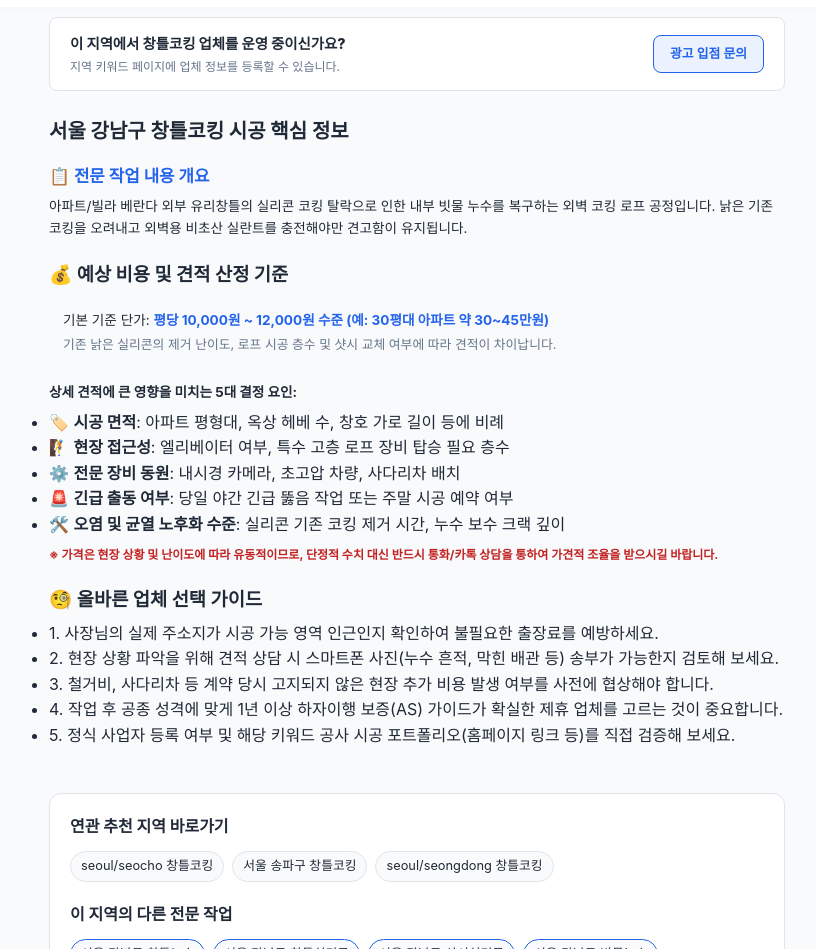
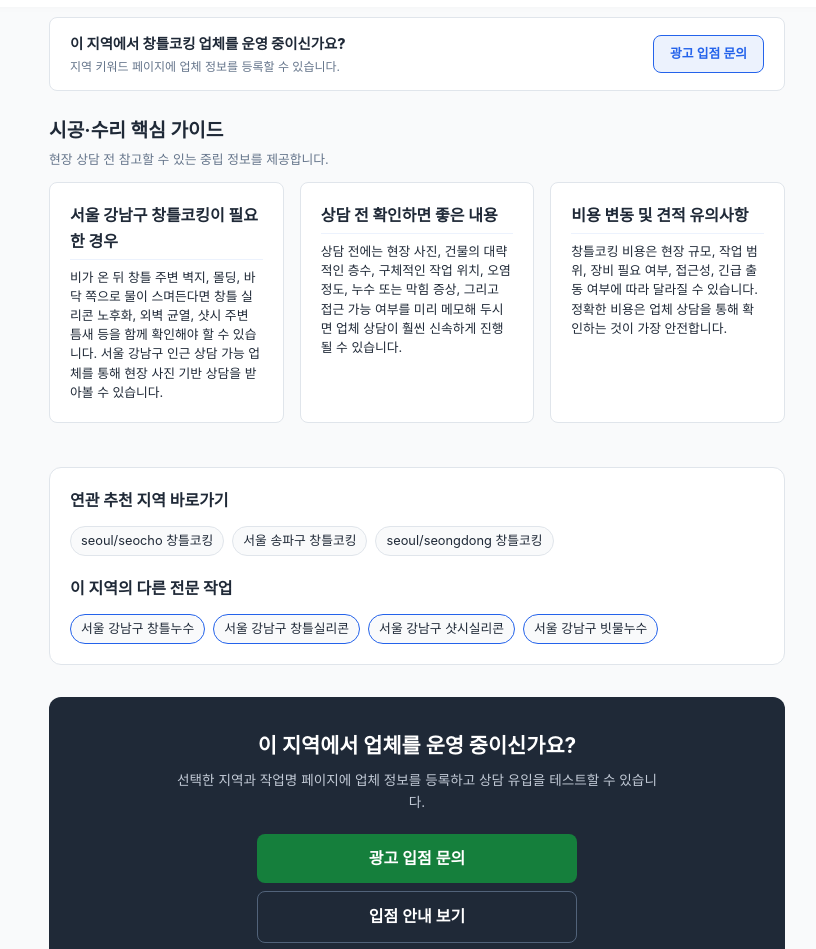
Before and after one commit to wogus5695-ctrl/dongnebook-01, a website built with Vite: page landing.html in a window 1280 px wide. Shown: the part 793-1742 px from the top of the page, without its empty margins (223-1039 px from the left). Built offline with nearby package versions, Linux system fonts and the light colour scheme.

Commit message:
fix: landing.html 정보성 섹션 중립화 개편 및 구체적 수치 가격 전면 제거

```diff
--- a/landing.html
+++ b/landing.html
@@ -29,7 +29,7 @@
       padding: 20px;
       margin-top: 20px;
     }
-    /* 소형 B2B 띠 배너 양식 추가 */
+    /* 소형 B2B 띠 배너 양식 */
     .mini-ad-banner {
       background-color: var(--bg-card);
       border: 1px solid var(--border-color);
@@ -50,6 +50,36 @@
         padding: 14px 20px;
       }
     }
+    /* B2C 중립 정보 카드 스타일 */
+    .info-card-grid {
+      display: grid;
+      grid-template-columns: 1fr;
+      gap: 16px;
+      margin-top: 12px;
+    }
+    @media(min-width: 768px) {
+      .info-card-grid {
+        grid-template-columns: repeat(3, 1fr);
+      }
+    }
+    .info-mini-card {
+      background-color: var(--bg-card);
+      border: 1px solid var(--border-color);
+      border-radius: 8px;
+      padding: 20px;
+    }
+    .info-mini-card h3 {
+      font-size: 1rem;
+      color: var(--secondary);
+      margin-bottom: 8px;
+      border-bottom: 1.5px solid var(--primary-light);
+      padding-bottom: 4px;
+    }
+    .info-mini-card p {
+      font-size: 0.8rem;
+      color: var(--text-dark);
+      line-height: 1.5;
+    }
   </style>
 </head>
 <body class="has-sticky-bottom">
@@ -59,21 +89,18 @@
 
   <main class="container">
 
-    <!-- 1. Hero 섹션 (광고주용 CTA 완전 배제 및 소비자 중심 2개 버튼 안착) -->
+    <!-- 1. Hero 섹션 -->
     <section class="section" style="border-bottom: 1px solid var(--border-color); padding-bottom: 20px;">
       <nav style="font-size: 0.8rem; color: var(--text-muted); margin-bottom: 8px;">
         홈 > <span id="bread-region">지역</span> > <span id="bread-category">카테고리</span> > <span id="bread-task" style="color: var(--text-dark); font-weight: bold;">작업</span>
       </nav>
-      <!-- H1 1회 사용 준수 -->
       <h1 class="section-title" id="landing-h1" style="font-size: 1.6rem; color: var(--secondary);">
         [지역명] [작업명] 업체 찾기
       </h1>
-      <!-- H1 바로 아래 소비자 중심 맞춤형 보조 문구 -->
       <p class="section-subtitle" id="landing-subtitle" style="margin-bottom: 16px; line-height: 1.5; color: var(--text-dark);">
         [지역명] 인근에서 [작업명] 상담 가능한 업체 정보를 확인하세요.
       </p>
 
-      <!-- 광고 신청 버튼 배제하고 순수 소비자용 CTA 2개 배치 (광고 신청 버튼 미배치) -->
       <div style="display: flex; gap: 8px; max-width: 380px;">
         <a href="#listings-section" class="btn btn-primary" style="font-size: 0.85rem; padding: 10px 14px; flex: 1;">상담 가능 업체 보기</a>
         <a href="/apply.html" id="landing-hero-apply-btn" class="btn btn-outline" style="font-size: 0.85rem; padding: 10px 14px; flex: 1; background-color: white;">[작업명] 문의하기</a>
@@ -90,7 +117,7 @@
         <!-- JS 렌더링 -->
       </div>
 
-      <!-- [소형 B2B 입점 배너] 업체 리스트 바로 하부 추가 완료 -->
+      <!-- 소형 B2B 입점 배너 -->
       <div class="mini-ad-banner" id="listings-mini-ad-banner">
         <div>
           <h4 style="font-size: 0.9rem; color: var(--secondary); font-weight: 800;" id="mini-ad-title">이 지역에서 [작업명] 업체를 운영 중이신가요?</h4>
@@ -99,7 +126,7 @@
         <a href="/apply.html" id="mini-ad-apply-link" class="btn btn-outline" style="width: auto; font-size: 0.8rem; padding: 8px 16px; white-space: nowrap; border-color: var(--primary); color: var(--primary); background-color: var(--primary-light);">광고 입점 문의</a>
       </div>
 
-      <!-- 업체가 없는 경우의 대체 UI (Fallback) -->
+      <!-- 업체가 없는 경우의 대체 UI -->
       <div class="fallback-box" id="landing-fallback" style="display: none;">
         <span class="ad-badge" style="background-color: hsl(0, 80%, 95%); color: hsl(0, 80%, 35%); border-color: hsl(0, 80%, 90%);">입점 모집 중</span>
         <h3 style="font-size: 1.15rem; color: var(--text-dark); margin: 12px 0 6px;">현재 이 지역의 광고 등록 업체를 모집 중입니다</h3>
@@ -114,50 +141,34 @@
       </div>
     </section>
 
-    <!-- 4. 작업 정보 섹션 & 5. 예상 비용 안내 섹션 -->
+    <!-- 4. 정보성 가이드 섹션 (3단 중립 카드형 구조 전면 개편 완료) -->
     <section class="section" style="padding: 12px 0;">
-      <div class="guide-box" style="margin-top: 0;">
-        <h2 style="font-size: 1.25rem; color: var(--secondary); margin-bottom: 16px;" id="info-section-title">[작업명] 시공 핵심 상식</h2>
+      <h2 style="font-size: 1.2rem; margin-bottom: 4px;">시공·수리 핵심 가이드</h2>
+      <p style="font-size: 0.8rem; color: var(--text-muted); margin-bottom: 12px;">현장 상담 전 참고할 수 있는 중립 정보를 제공합니다.</p>
 
-        <!-- 시공 정보 설명 -->
-        <div style="margin-bottom: 20px;">
-          <h3 style="font-size: 1.05rem; color: var(--primary);">📋 전문 작업 내용 개요</h3>
-          <p style="font-size: 0.85rem; color: var(--text-dark); line-height: 1.6; margin-top: 6px;" id="task-info-desc">
-            설명 로딩 중...
+      <div class="info-card-grid">
+        <!-- 섹션 1: {지역명} {작업명}이 필요한 경우 (동적 바인딩) -->
+        <div class="info-mini-card">
+          <h3 id="info-section1-title">[지역명] [작업명]이 필요한 경우</h3>
+          <p id="info-section1-desc">
+            상가, 사무실, 건물 외부, 주거 공간 등에서 시공 작업이 필요한 상황은 현장 구조와 오염도, 누수 범위, 막힘 원인에 따라 달라질 수 있습니다. 가까운 상담 가능 업체를 통해 현재 상황에 맞는 조언을 받아보는 것이 좋습니다.
           </p>
         </div>
 
-        <!-- 예상 비용 안내 -->
-        <div style="margin-bottom: 20px;">
-          <h3>💰 예상 비용 및 견적 산정 기준</h3>
-          <p style="font-size: 0.85rem; color: var(--text-dark); line-height: 1.6; background-color: var(--bg-main); padding: 14px; border-radius: 8px; margin-top: 6px;">
-            기본 기준 단가: <strong id="task-price-standard" style="color: var(--primary);">로딩 중...</strong><br>
-            <span id="task-price-note" style="font-size: 0.8rem; color: var(--text-muted); display: block; margin-top: 4px;"></span>
-          </p>
-
-          <h4 style="font-size: 0.85rem; font-weight: 700; margin-top: 12px; color: var(--secondary);">상세 견적에 큰 영향을 미치는 5대 결정 요인:</h4>
-          <ul class="guide-list" style="margin-top: 6px;" id="price-factors-list">
-            <li>🏷️ <strong>시공 면적</strong>: 아파트 평형대, 옥상 헤베 수, 창호 가로 길이 등에 비례</li>
-            <li>🧗 <strong>현장 접근성</strong>: 엘리베이터 여부, 특수 고층 로프 장비 탑승 필요 층수</li>
-            <li>⚙️ <strong>전문 장비 동원</strong>: 내시경 카메라, 초고압 차량, 사다리차 배치</li>
-            <li>🚨 <strong>긴급 출동 여부</strong>: 당일 야간 긴급 뚫음 작업 또는 주말 시공 예약 여부</li>
-            <li>🛠️ <strong>오염 및 균열 노후화 수준</strong>: 실리콘 기존 코킹 제거 시간, 누수 보수 크랙 깊이</li>
-          </ul>
-          <p style="font-size: 0.75rem; color: hsl(0, 70%, 45%); margin-top: 8px; font-weight: 700;">
-            ※ 가격은 현장 상황 및 난이도에 따라 유동적이므로, 단정적 수치 대신 반드시 통화/카톡 상담을 통하여 가견적 조율을 받으시길 바랍니다.
+        <!-- 섹션 2: 상담 전 확인하면 좋은 내용 -->
+        <div class="info-mini-card">
+          <h3>상담 전 확인하면 좋은 내용</h3>
+          <p>
+            상담 전에는 현장 사진, 건물의 대략적인 층수, 구체적인 작업 위치, 오염 정도, 누수 또는 막힘 증상, 그리고 접근 가능 여부를 미리 메모해 두시면 업체 상담이 훨씬 신속하게 진행될 수 있습니다.
           </p>
         </div>
 
-        <!-- 6. 업체 선택 기준 섹션 -->
-        <div>
-          <h3>🧐 올바른 업체 선택 가이드</h3>
-          <ul class="guide-list" style="margin-top: 6px;">
-            <li>1. 사장님의 실제 주소지가 시공 가능 영역 인근인지 확인하여 불필요한 출장료를 예방하세요.</li>
-            <li>2. 현장 상황 파악을 위해 견적 상담 시 스마트폰 사진(누수 흔적, 막힌 배관 등) 송부가 가능한지 검토해 보세요.</li>
-            <li>3. 철거비, 사다리차 등 계약 당시 고지되지 않은 현장 추가 비용 발생 여부를 사전에 협상해야 합니다.</li>
-            <li>4. 작업 후 공종 성격에 맞게 1년 이상 하자이행 보증(AS) 가이드가 확실한 제휴 업체를 고르는 것이 중요합니다.</li>
-            <li>5. 정식 사업자 등록 여부 및 해당 키워드 공사 시공 포트폴리오(홈페이지 링크 등)를 직접 검증해 보세요.</li>
-          </ul>
+        <!-- 섹션 3: 비용은 현장 조건에 따라 달라집니다 -->
+        <div class="info-mini-card">
+          <h3>비용 변동 및 견적 유의사항</h3>
+          <p id="info-section3-desc">
+            [작업명] 시공 비용은 현장 규모, 세부 작업 범위, 동원되는 전문 장비 필요 여부, 현장 접근성, 긴급 출동 필요성에 따라 달라질 수 있습니다. 상세한 정확한 견적은 등록 업체의 개별 무상 상담을 통해 직접 확인하시는 것이 가장 안전합니다.
+          </p>
         </div>
       </div>
     </section>
@@ -177,7 +188,7 @@
       </div>
     </section>
 
-    <!-- 8. 광고주 전환 섹션 (순화 적용 완료) -->
+    <!-- 8. 광고주 전환 섹션 -->
     <section class="section text-center" style="background-color: var(--secondary); color: white; border-radius: var(--border-radius); padding: 32px; margin-top: 20px;">
       <h2 style="font-size: 1.3rem; margin-bottom: 8px;">이 지역에서 업체를 운영 중이신가요?</h2>
       <p style="font-size: 0.85rem; color: hsl(215, 20%, 80%); line-height: 1.6; margin-bottom: 20px; max-width: 480px; margin-left: auto; margin-right: auto;">
@@ -199,7 +210,7 @@
 
   </main>
 
-  <!-- 맥락 인지형 모바일 하단 고정 CTA 바 (여기서도 광고 대신 전화 상담 및 문의하기로 교정 유지) -->
+  <!-- 맥락 인지형 모바일 하단 고정 CTA 바 -->
   <div class="sticky-cta-bar" id="landing-sticky-bar">
     <div class="sticky-cta-container">
       <a href="tel:010-1234-5678" id="sticky-call-btn" class="btn btn-accent sticky-cta-btn" style="flex: 2;">📞 다이렉트 신속 전화 연결</a>
@@ -241,11 +252,29 @@
 
       // H1 구조 유지
       document.getElementById('landing-h1').textContent = `${regionName} ${taskName} 업체 찾기`;
-      document.getElementById('info-section-title').textContent = `${regionName} ${taskName} 시공 핵심 정보`;
       document.getElementById('landing-faq-title').textContent = `${regionName} ${taskName} 자주 묻는 질문 (FAQ)`;
 
       // 섹션명 변경
       document.getElementById('listings-main-title').textContent = `${regionName} 인근 상담 가능 업체`;
+
+      // B2C 중립 정보 카드 헤더 및 텍스트 갱신 (1번 및 3번 섹션 동적 반영)
+      document.getElementById('info-section1-title').textContent = `${regionName} ${taskName}이 필요한 경우`;
+      document.getElementById('info-section3-desc').textContent = `${taskName} 비용은 현장 규모, 작업 범위, 장비 필요 여부, 접근성, 긴급 출동 여부에 따라 달라질 수 있습니다. 정확한 비용은 업체 상담을 통해 확인하는 것이 가장 안전합니다.`;
+
+      // 작업명별 문맥 동적 적용
+      let flowText = "";
+      if (catParam === 'general-cleaning') {
+        flowText = `상가 전면 유리, 사무실 창문, 건물 외부 유리는 먼지, 빗물 자국, 배기가스 오염이 쌓이면 내부 청결감과 매장 인상에 영향을 줄 수 있습니다. ${regionName}처럼 상가와 업무시설이 많은 지역에서는 정기적인 유리창청소 문의가 발생할 수 있습니다.`;
+      } else if (catParam === 'window-caulking') {
+        flowText = `비가 온 뒤 창틀 주변 벽지, 몰딩, 바닥 쪽으로 물이 스며든다면 창틀 실리콘 노후화, 외벽 균열, 샷시 주변 틈새 등을 함께 확인해야 할 수 있습니다. ${regionName} 인근 상담 가능 업체를 통해 현장 사진 기반 상담을 받아볼 수 있습니다.`;
+      } else if (catParam === 'drain-clog') {
+        flowText = `싱크대, 변기, 배수구 막힘은 사용 환경, 배관 구조, 이물질 유입 여부에 따라 원인이 달라질 수 있습니다. ${regionName} 인근 상담 가능 업체에 증상과 사진을 전달하면 상담이 더 빠르게 진행될 수 있습니다.`;
+      } else if (catParam === 'waterproof-leak') {
+        flowText = `옥상, 외벽, 베란다 누수는 균열 위치, 방수층 상태, 빗물 유입 경로에 따라 점검 방식이 달라질 수 있습니다. ${regionName} 인근 상담 가능 업체를 통해 현장 조건에 맞는 상담을 받아보는 것이 좋습니다.`;
+      } else {
+        flowText = `상가, 사무실, 건물 외부, 주거 공간 등에서 ${taskName}이 필요한 상황은 현장 구조와 오염도, 누수 범위, 막힘 원인에 따라 달라질 수 있습니다. ${regionName} 인근 상담 가능 업체를 통해 현재 상황에 맞는 상담을 받아보는 것이 좋습니다.`;
+      }
+      document.getElementById('info-section1-desc').textContent = flowText;
 
       // 소형 B2B 띠 배너 제목 동적 치환
       document.getElementById('mini-ad-title').textContent = `이 지역에서 ${taskName} 업체를 운영 중이신가요?`;
@@ -298,22 +327,6 @@
       // Open Graph 주입
       document.querySelector("meta[property='og:title']").setAttribute('content', `${regionName} ${taskName} 업체 찾기 | 동네책자`);
       document.querySelector("meta[property='og:description']").setAttribute('content', `${regionName}에서 ${taskName} 해결을 위해 입점된 전문 광고 업체의 전화/카톡 정보를 바로 안내받으세요.`);
-
-      // 3. 작업 설명 및 가격 정보 바인딩
-      let taskDesc = "";
-      if (currentCat.id === 'general-cleaning') {
-        taskDesc = `유리창청소, 외벽청소, 이사/입주 전 준공청소 등 전문 가구 시방을 준수하여 미세 공사 가루와 찌든 유기 오염을 완전히 지워내는 청결 도급 공정입니다. 고층 빌딩이나 창틀 외부 시공의 경우 사다리차나 스카이차 배치가 수반될 수 있습니다.`;
-      } else if (currentCat.id === 'waterproof-leak') {
-        taskDesc = `건물 외벽 균열 보수, 옥상 우레탄 크랙 필링 및 누수 배관 탐지 해결 공정입니다. 빗물이 누수되는 미세 위치를 파악하기 위해 가스 탐지기와 열화상 진단 카메라가 동원될 수 있습니다.`;
-      } else if (currentCat.id === 'window-caulking') {
-        taskDesc = `아파트/빌라 베란다 외부 유리창틀의 실리콘 코킹 탈락으로 인한 내부 빗물 누수를 복구하는 외벽 코킹 로프 공정입니다. 낡은 기존 코킹을 오려내고 외벽용 비초산 실란트를 충전해야만 견고함이 유지됩니다.`;
-      } else {
-        taskDesc = `싱크대 기름 응고 역류 차단, 화장실 배구구 막힘 파쇄 및 공용 오수관 배관 내시경 촬영/고압세척 뚫음 공정입니다. 자주 재발하는 막힘이라면 배관 경사 굴곡 상태를 카메라로 정밀 확인하는 스케일링 세척이 필수적입니다.`;
-      }
-
-      document.getElementById('task-info-desc').textContent = taskDesc;
-      document.getElementById('task-price-standard').textContent = currentCat.priceGuide.standard;
-      document.getElementById('task-price-note').textContent = currentCat.priceGuide.note;
 
       // CTA 링크 정보 수정
       document.getElementById('convert-apply-btn').href = `/apply.html?reg=${encodeURIComponent(regionName)}&cat=${catParam}&task=${taskParam}`;
@@ -383,7 +396,7 @@
         }
       } else {
         grid.style.display = 'none';
-        miniAdBanner.style.display = 'none'; // 매칭 업체 없을 땐 중복 방지 위해 띰
+        miniAdBanner.style.display = 'none'; // 매칭 업체 없을 땐 띰
         fallback.style.display = 'block';
 
         stickyCallBtn.href = `/apply.html?reg=${encodeURIComponent(regionName)}&cat=${catParam}&task=${taskParam}`;
```
